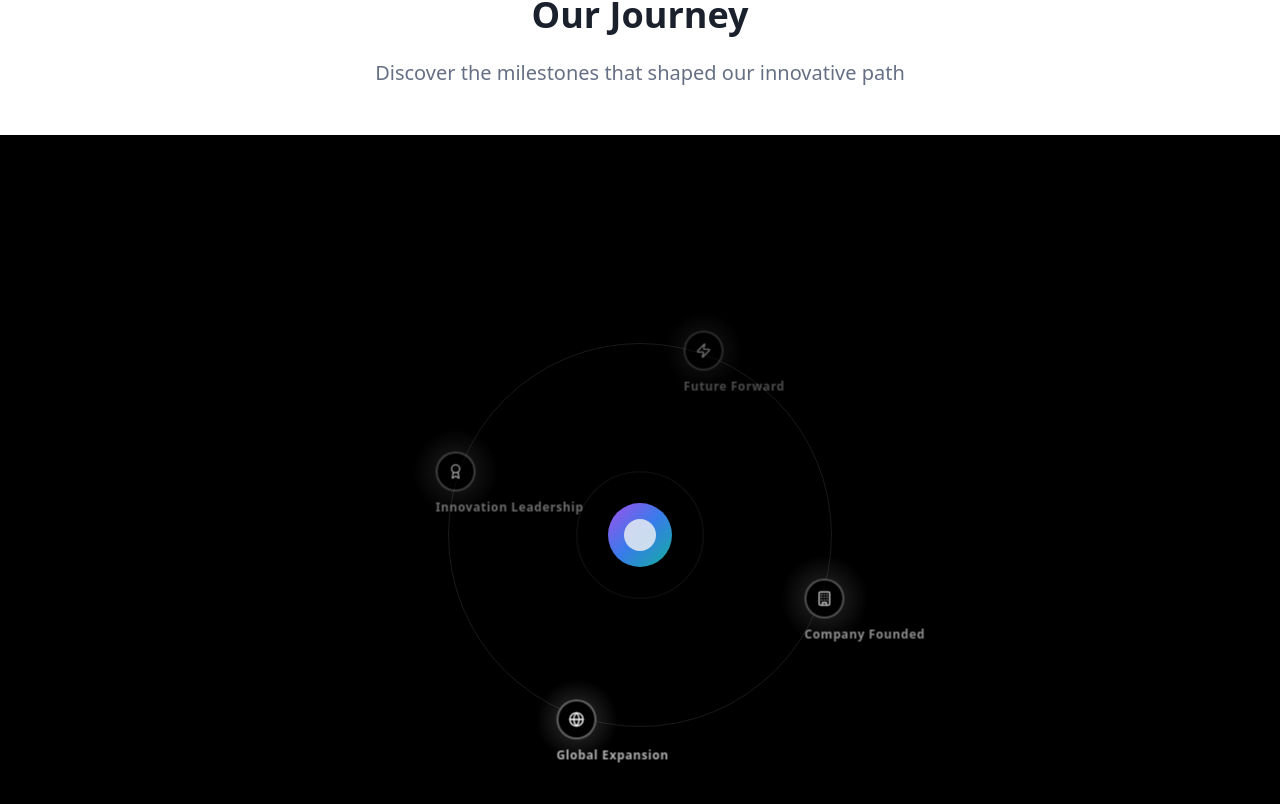
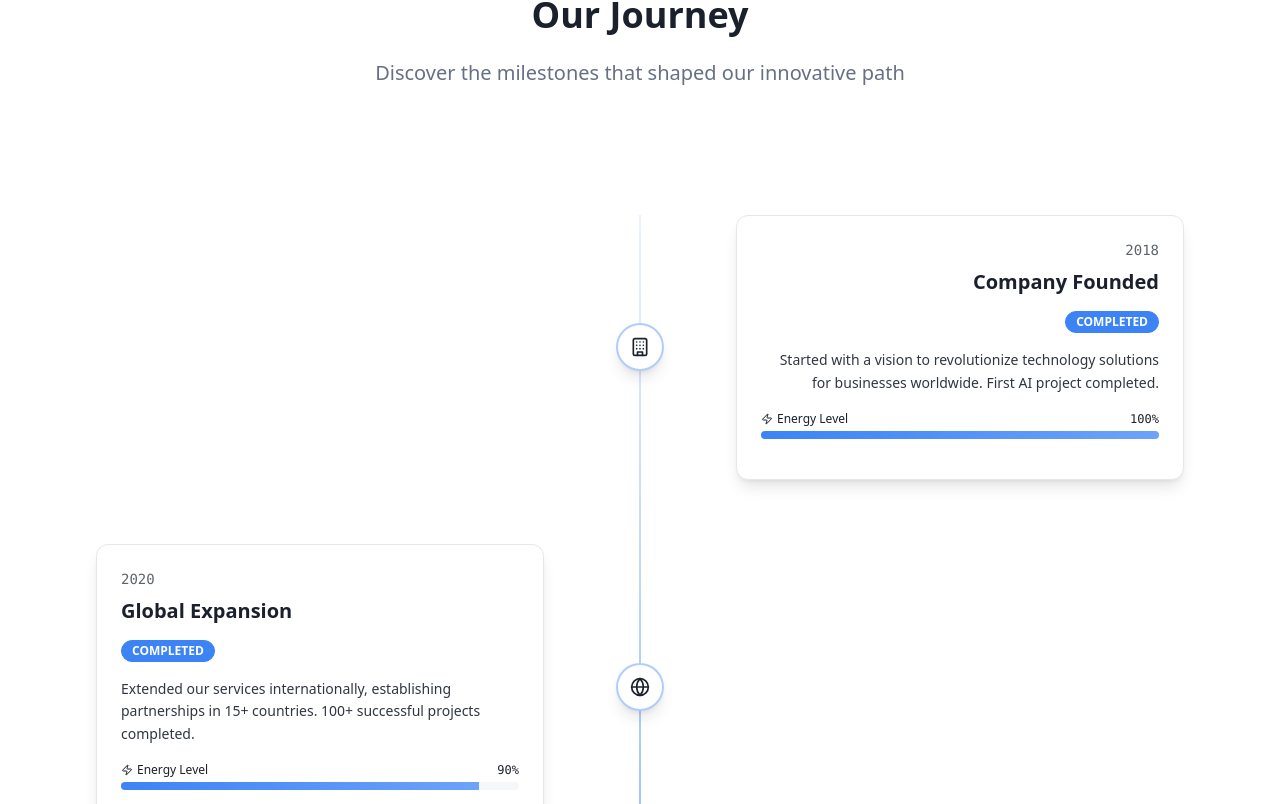
Before and after one commit to viske13141/future-pulse-web, a React (Vite) app: page /services in a window 1280 px wide. Shown: the part 1516-2320 px from the top of the page. Built offline with nearby package versions, Linux system fonts and the light colour scheme.

Commit message:
Update timeline component layout
Implement alternating sides for timeline items with a central vertical line and consistent spacing and text alignment.

```diff
--- a/src/components/ui/radial-orbital-timeline.tsx
+++ b/src/components/ui/radial-orbital-timeline.tsx
@@ -1,5 +1,5 @@
 "use client";
-import { useState, useEffect, useRef } from "react";
+import { useState } from "react";
 import { ArrowRight, Link, Zap } from "lucide-react";
 import { Badge } from "@/components/ui/badge";
 import { Button } from "@/components/ui/button";
@@ -27,27 +27,8 @@ export default function RadialOrbitalTimeline({
   const [expandedItems, setExpandedItems] = useState<Record<number, boolean>>(
     {}
   );
-  const [viewMode, setViewMode] = useState<"orbital">("orbital");
-  const [rotationAngle, setRotationAngle] = useState<number>(0);
-  const [autoRotate, setAutoRotate] = useState<boolean>(true);
+  const [activeNodeId, setActiveNodeId] = useState<number | null>(null);
   const [pulseEffect, setPulseEffect] = useState<Record<number, boolean>>({});
-  const [centerOffset, setCenterOffset] = useState<{ x: number; y: number }>({
-    x: 0,
-    y: 0,
-  });
-  const [activeNodeId, setActiveNodeId] = useState<number | null>(null);
-  const containerRef = useRef<HTMLDivElement>(null);
-  const orbitRef = useRef<HTMLDivElement>(null);
-  const nodeRefs = useRef<Record<number, HTMLDivElement | null>>({});
-
-  const handleContainerClick = (e: React.MouseEvent<HTMLDivElement>) => {
-    if (e.target === containerRef.current || e.target === orbitRef.current) {
-      setExpandedItems({});
-      setActiveNodeId(null);
-      setPulseEffect({});
-      setAutoRotate(true);
-    }
-  };
 
   const toggleItem = (id: number) => {
     setExpandedItems((prev) => {
@@ -62,70 +43,19 @@ export default function RadialOrbitalTimeline({
 
       if (!prev[id]) {
         setActiveNodeId(id);
-        setAutoRotate(false);
-
         const relatedItems = getRelatedItems(id);
         const newPulseEffect: Record<number, boolean> = {};
         relatedItems.forEach((relId) => {
           newPulseEffect[relId] = true;
         });
         setPulseEffect(newPulseEffect);
-
-        centerViewOnNode(id);
       } else {
         setActiveNodeId(null);
-        setAutoRotate(true);
         setPulseEffect({});
       }
 
       return newState;
     });
-  };
-
-  useEffect(() => {
-    let rotationTimer: NodeJS.Timeout;
-
-    if (autoRotate && viewMode === "orbital") {
-      rotationTimer = setInterval(() => {
-        setRotationAngle((prev) => {
-          const newAngle = (prev + 0.3) % 360;
-          return Number(newAngle.toFixed(3));
-        });
-      }, 50);
-    }
-
-    return () => {
-      if (rotationTimer) {
-        clearInterval(rotationTimer);
-      }
-    };
-  }, [autoRotate, viewMode]);
-
-  const centerViewOnNode = (nodeId: number) => {
-    if (viewMode !== "orbital" || !nodeRefs.current[nodeId]) return;
-
-    const nodeIndex = timelineData.findIndex((item) => item.id === nodeId);
-    const totalNodes = timelineData.length;
-    const targetAngle = (nodeIndex / totalNodes) * 360;
-
-    setRotationAngle(270 - targetAngle);
-  };
-
-  const calculateNodePosition = (index: number, total: number) => {
-    const angle = ((index / total) * 360 + rotationAngle) % 360;
-    const radius = 200;
-    const radian = (angle * Math.PI) / 180;
-
-    const x = radius * Math.cos(radian) + centerOffset.x;
-    const y = radius * Math.sin(radian) + centerOffset.y;
-
-    const zIndex = Math.round(100 + 50 * Math.cos(radian));
-    const opacity = Math.max(
-      0.4,
-      Math.min(1, 0.4 + 0.6 * ((1 + Math.sin(radian)) / 2))
-    );
-
-    return { x, y, angle, zIndex, opacity };
   };
 
   const getRelatedItems = (itemId: number): number[] => {
@@ -142,167 +72,124 @@ export default function RadialOrbitalTimeline({
   const getStatusStyles = (status: TimelineItem["status"]): string => {
     switch (status) {
       case "completed":
-        return "text-white bg-black border-white";
+        return "text-white bg-primary border-primary";
       case "in-progress":
-        return "text-black bg-white border-black";
+        return "text-primary bg-background border-primary";
       case "pending":
-        return "text-white bg-black/40 border-white/50";
+        return "text-muted-foreground bg-muted border-muted-foreground";
       default:
-        return "text-white bg-black/40 border-white/50";
+        return "text-muted-foreground bg-muted border-muted-foreground";
     }
   };
 
   return (
-    <div
-      className="w-full h-screen flex flex-col items-center justify-center bg-black overflow-hidden"
-      ref={containerRef}
-      onClick={handleContainerClick}
-    >
-      <div className="relative w-full max-w-4xl h-full flex items-center justify-center">
-        <div
-          className="absolute w-full h-full flex items-center justify-center"
-          ref={orbitRef}
-          style={{
-            perspective: "1000px",
-            transform: `translate(${centerOffset.x}px, ${centerOffset.y}px)`,
-          }}
-        >
-          <div className="absolute w-16 h-16 rounded-full bg-gradient-to-br from-purple-500 via-blue-500 to-teal-500 animate-pulse flex items-center justify-center z-10">
-            <div className="absolute w-20 h-20 rounded-full border border-white/20 animate-ping opacity-70"></div>
-            <div
-              className="absolute w-24 h-24 rounded-full border border-white/10 animate-ping opacity-50"
-              style={{ animationDelay: "0.5s" }}
-            ></div>
-            <div className="w-8 h-8 rounded-full bg-white/80 backdrop-blur-md"></div>
-          </div>
+    <div className="w-full min-h-screen py-20 px-4 sm:px-6 lg:px-8">
+      <div className="max-w-6xl mx-auto relative">
+        {/* Vertical center line */}
+        <div className="absolute left-1/2 top-0 bottom-0 w-px bg-gradient-to-b from-primary/20 via-primary to-primary/20 transform -translate-x-1/2"></div>
 
-          <div className="absolute w-96 h-96 rounded-full border border-white/10"></div>
-
+        <div className="space-y-16">
           {timelineData.map((item, index) => {
-            const position = calculateNodePosition(index, timelineData.length);
             const isExpanded = expandedItems[item.id];
             const isRelated = isRelatedToActive(item.id);
             const isPulsing = pulseEffect[item.id];
             const Icon = item.icon;
-
-            const nodeStyle = {
-              transform: `translate(${position.x}px, ${position.y}px)`,
-              zIndex: isExpanded ? 200 : position.zIndex,
-              opacity: isExpanded ? 1 : position.opacity,
-            };
+            const isLeft = index % 2 === 0;
 
             return (
               <div
                 key={item.id}
-                ref={(el) => (nodeRefs.current[item.id] = el)}
-                className="absolute transition-all duration-700 cursor-pointer"
-                style={nodeStyle}
-                onClick={(e) => {
-                  e.stopPropagation();
-                  toggleItem(item.id);
-                }}
+                className={`relative flex items-center ${
+                  isLeft ? "justify-end" : "justify-start"
+                }`}
+              >
+                {/* Timeline dot */}
+                <div
+                  className={`absolute left-1/2 top-1/2 transform -translate-x-1/2 -translate-y-1/2 z-10
+                    w-12 h-12 rounded-full flex items-center justify-center cursor-pointer
+                    ${
+                      isExpanded
+                        ? "bg-primary text-primary-foreground scale-125"
+                        : isRelated
+                        ? "bg-primary/70 text-primary-foreground animate-pulse"
+                        : "bg-background text-foreground border-2 border-primary/40"
+                    }
+                    transition-all duration-300 shadow-lg
+                    ${isPulsing ? "animate-pulse" : ""}
+                  `}
+                  onClick={() => toggleItem(item.id)}
+                >
+                  <Icon size={20} />
+                </div>
+
+                {/* Content */}
+                <div
+                  className={`w-5/12 ${
+                    isLeft ? "text-right pr-8" : "text-left pl-8"
+                  }`}
                 >
                   <div
-                  className={`absolute rounded-full -inset-1 ${
-                    isPulsing ? "animate-pulse duration-1000" : ""
-                  }`}
-                  style={{
-                    background: `radial-gradient(circle, rgba(255,255,255,0.2) 0%, rgba(255,255,255,0) 70%)`,
-                    width: `${item.energy * 0.5 + 40}px`,
-                    height: `${item.energy * 0.5 + 40}px`,
-                    left: `-${(item.energy * 0.5 + 40 - 40) / 2}px`,
-                    top: `-${(item.energy * 0.5 + 40 - 40) / 2}px`,
-                  }}
-                ></div>
-
-                <div
-                  className={`
-                  w-10 h-10 rounded-full flex items-center justify-center
+                    className={`inline-block p-6 rounded-xl border shadow-lg cursor-pointer
                       ${
                         isExpanded
-                      ? "bg-white text-black"
-                      : isRelated
-                      ? "bg-white/50 text-black"
-                      : "bg-black text-white"
+                          ? "bg-primary text-primary-foreground border-primary shadow-glow"
+                          : "bg-card text-card-foreground border-border hover:shadow-glow hover:border-primary/50"
                       }
-                  border-2
-                  ${
-                    isExpanded
-                      ? "border-white shadow-lg shadow-white/30"
-                      : isRelated
-                      ? "border-white animate-pulse"
-                      : "border-white/40"
-                  }
-                  transition-all duration-300 transform
-                  ${isExpanded ? "scale-150" : ""}
+                      transition-all duration-300 max-w-md
                     `}
+                    onClick={() => toggleItem(item.id)}
                   >
-                  <Icon size={16} />
+                    {/* Date */}
+                    <div className="text-sm font-mono mb-2 opacity-70">
+                      {item.date}
                     </div>
 
-                <div
-                  className={`
-                  absolute top-12  whitespace-nowrap
-                  text-xs font-semibold tracking-wider
-                  transition-all duration-300
-                  ${isExpanded ? "text-white scale-125" : "text-white/70"}
-                `}
-                >
-                  {item.title}
-                </div>
+                    {/* Title */}
+                    <h3 className="text-xl font-bold mb-3">{item.title}</h3>
 
-                {isExpanded && (
-                  <Card className="absolute top-20 left-1/2 -translate-x-1/2 w-64 bg-black/90 backdrop-blur-lg border-white/30 shadow-xl shadow-white/10 overflow-visible">
-                    <div className="absolute -top-3 left-1/2 -translate-x-1/2 w-px h-3 bg-white/50"></div>
-                    <CardHeader className="pb-2">
-                      <div className="flex justify-between items-center">
+                    {/* Status Badge */}
                     <Badge
-                          className={`px-2 text-xs ${getStatusStyles(
-                            item.status
-                          )}`}
+                      className={`mb-4 ${getStatusStyles(item.status)}`}
                     >
                       {item.status === "completed"
-                            ? "COMPLETE"
+                        ? "COMPLETED"
                         : item.status === "in-progress"
                         ? "IN PROGRESS"
                         : "PENDING"}
                     </Badge>
-                        <span className="text-xs font-mono text-white/50">
-                          {item.date}
-                        </span>
-                      </div>
-                      <CardTitle className="text-sm mt-2">
-                        {item.title}
-                      </CardTitle>
-                    </CardHeader>
-                    <CardContent className="text-xs text-white/80">
-                      <p>{item.content}</p>
 
-                      <div className="mt-4 pt-3 border-t border-white/10">
+                    {/* Content */}
+                    <p className="text-sm leading-relaxed mb-4 opacity-90">
+                      {item.content}
+                    </p>
+
+                    {/* Energy Level */}
+                    <div className="mb-4">
                       <div className="flex justify-between items-center text-xs mb-1">
                         <span className="flex items-center">
-                            <Zap size={10} className="mr-1" />
+                          <Zap size={12} className="mr-1" />
                           Energy Level
                         </span>
                         <span className="font-mono">{item.energy}%</span>
                       </div>
-                        <div className="w-full h-1 bg-white/10 rounded-full overflow-hidden">
+                      <div className="w-full h-2 bg-muted rounded-full overflow-hidden">
                         <div
-                            className="h-full bg-gradient-to-r from-blue-500 to-purple-500"
+                          className="h-full bg-gradient-to-r from-primary to-primary-glow transition-all duration-500"
                           style={{ width: `${item.energy}%` }}
                         ></div>
                       </div>
                     </div>
 
-                      {item.relatedIds.length > 0 && (
-                        <div className="mt-4 pt-3 border-t border-white/10">
-                          <div className="flex items-center mb-2">
-                            <Link size={10} className="text-white/70 mr-1" />
-                            <h4 className="text-xs uppercase tracking-wider font-medium text-white/70">
-                              Connected Nodes
+                    {/* Expanded content */}
+                    {isExpanded && item.relatedIds.length > 0 && (
+                      <div className="pt-4 border-t border-current/20">
+                        <div className="flex items-center mb-3">
+                          <Link size={12} className="mr-2" />
+                          <h4 className="text-xs uppercase tracking-wider font-medium">
+                            Connected Milestones
                           </h4>
                         </div>
-                          <div className="flex flex-wrap gap-1">
+                        <div className="flex flex-wrap gap-2">
                           {item.relatedIds.map((relatedId) => {
                             const relatedItem = timelineData.find(
                               (i) => i.id === relatedId
@@ -312,7 +199,7 @@ export default function RadialOrbitalTimeline({
                                 key={relatedId}
                                 variant="outline"
                                 size="sm"
-                                  className="flex items-center h-6 px-2 py-0 text-xs rounded-none border-white/20 bg-transparent hover:bg-white/10 text-white/80 hover:text-white transition-all"
+                                className="h-7 px-3 py-0 text-xs bg-transparent hover:bg-background/50 transition-all"
                                 onClick={(e) => {
                                   e.stopPropagation();
                                   toggleItem(relatedId);
@@ -320,8 +207,8 @@ export default function RadialOrbitalTimeline({
                               >
                                 {relatedItem?.title}
                                 <ArrowRight
-                                    size={8}
-                                    className="ml-1 text-white/60"
+                                  size={10}
+                                  className="ml-1"
                                 />
                               </Button>
                             );
@@ -329,9 +216,8 @@ export default function RadialOrbitalTimeline({
                         </div>
                       </div>
                     )}
-                    </CardContent>
-                  </Card>
-                )}
+                  </div>
+                </div>
               </div>
             );
           })}
```
Lines whose indentation alone changed are shown as unchanged.
